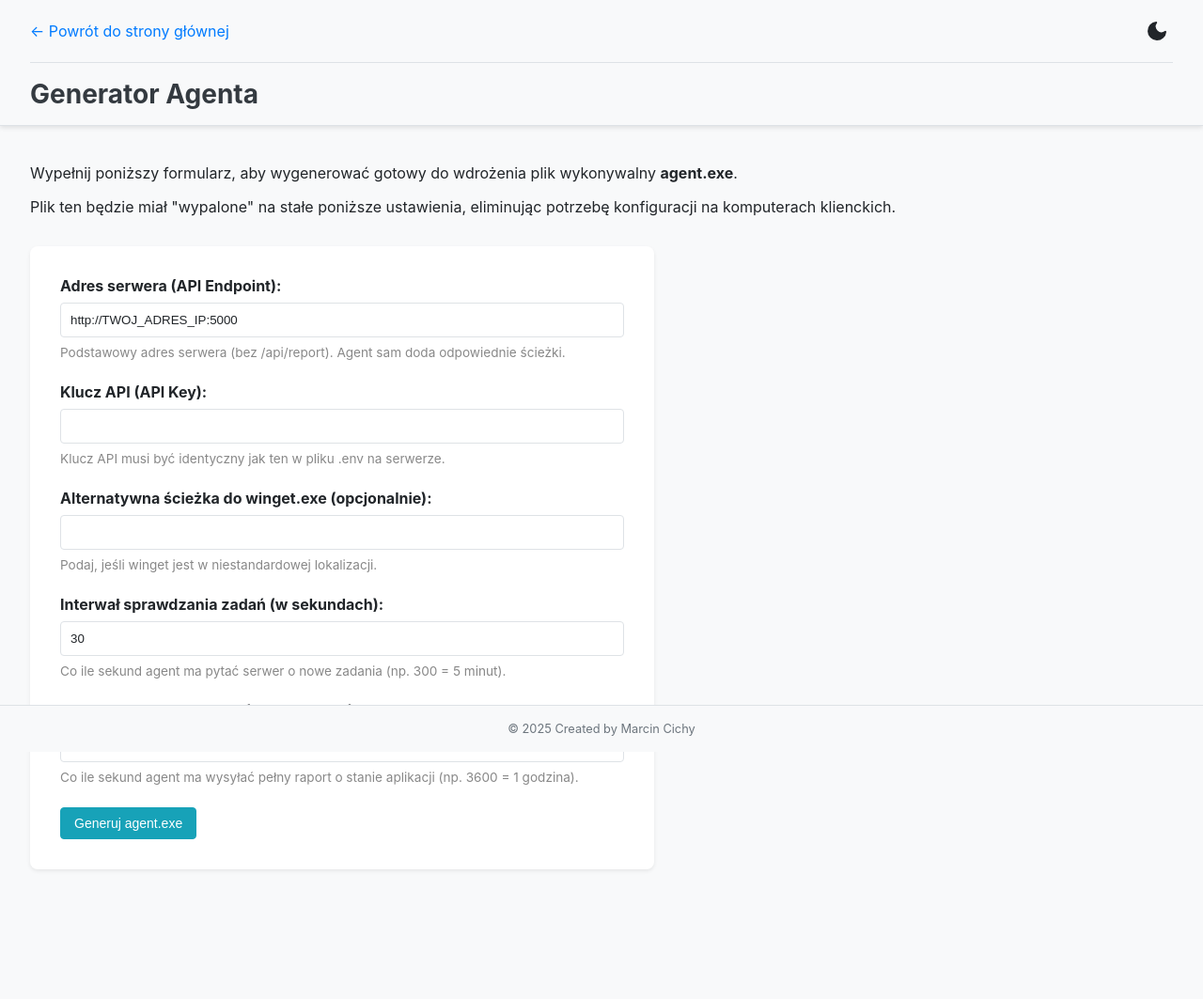
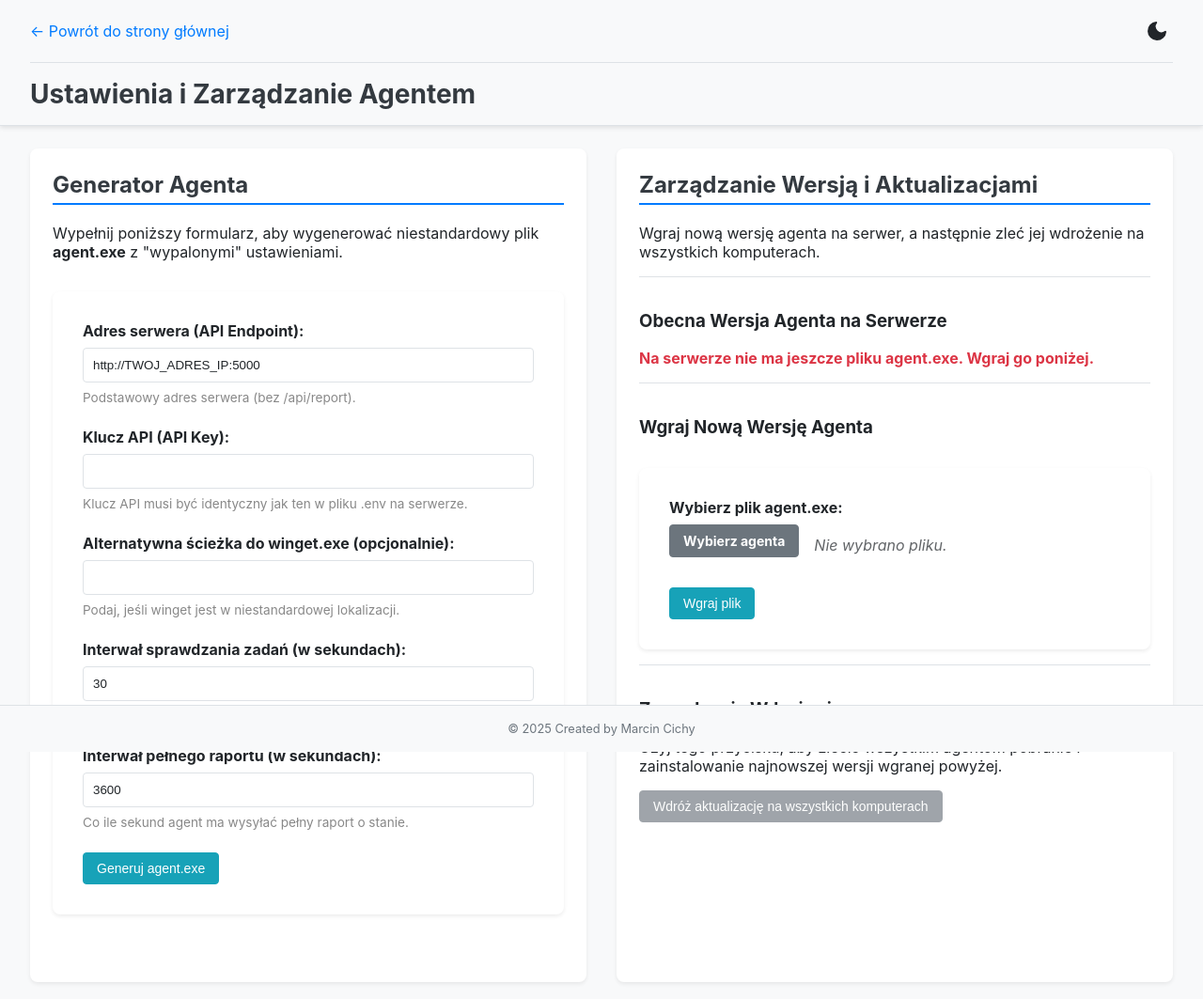
Before and after one commit to MarcinCichy/winget_agent_new, a Flask app: template winget_dashboard/templates/settings.html in a window 1280 px wide. Shown: the whole page at 94% size. Before the commit the page ends 926 px from the top, so only its background shows below. Run offline with Flask 3, Linux system fonts and the light colour scheme; the template is opened without the code that fills it, so the values that code supplies are empty.

Commit message:
feat(agent): Implement automatic agent self-update mechanism
Introduced a complete, two-part automatic update system for the agent, allowing new versions to be deployed remotely directly from the web panel. This is a key feature that eliminates the need for manual reinstallation on client machines.

Architecture and Key Components:
- **Updater Model:** The system is based on the robust "updater" pattern, where the main agent (`agent.exe`) launches a separate, lightweight executable (`updater.exe`) to perform the file replacement and service restart process.
- **New `self_update` Task:** The agent can now handle a `self_update` task, which triggers the download of the new version from the server.
- **New Server API:** Added API endpoints to host the `agent.exe` file (`/api/agent/download/latest`) and to trigger a mass update deployment for all computers (`/api/agent/deploy_update`).
- **Update Management Panel:** The Settings page has been redesigned to include a dedicated panel for uploading a new agent version to the server and initiating the deployment process.
- **Fixes & UI Enhancements:** As part of this implementation, a `TypeError` in payload parsing was fixed, and the UX of the Settings page was significantly improved (two-column layout, custom file input buttons, and user feedback).

```diff
--- a/winget_dashboard/static/app.js
+++ b/winget_dashboard/static/app.js
@@ -1,6 +1,5 @@
 document.addEventListener('DOMContentLoaded', () => {
 
-    // --- FUNKCJA DO ZARZĄDZANIA UKŁADEM ---
     const adjustLayout = () => {
         const header = document.querySelector('.header-container');
         const footer = document.querySelector('.main-footer');
@@ -16,12 +15,10 @@ document.addEventListener('DOMContentLoaded', () => {
         }
     };
 
-    // Uruchom funkcję po załadowaniu strony i przy każdej zmianie rozmiaru okna
     adjustLayout();
     window.addEventListener('resize', adjustLayout);
 
 
-    // --- FUNKCJE POMOCNICZE ---
     function forceReload() {
         const url = new URL(window.location);
         url.searchParams.set('t', new Date().getTime());
@@ -30,7 +27,7 @@ document.addEventListener('DOMContentLoaded', () => {
 
     const pollTaskStatus = (taskId, onUpdate, onComplete, onError) => {
         let attempts = 0;
-        const maxAttempts = 36; // 3 minuty max (36 * 5s)
+        const maxAttempts = 36;
         const interval = setInterval(() => {
             attempts++;
             if (attempts > maxAttempts) {
@@ -58,10 +55,8 @@ document.addEventListener('DOMContentLoaded', () => {
                     console.error("Błąd odpytywania o status zadania:", err);
                     if (onError) onError(err);
                 });
-        }, 5000); // Pytaj co 5 sekund
+        }, 5000);
     };
-
-    // --- LOGIKA ELEMENTÓW ---
 
     const toggleButton = document.getElementById('theme-toggle');
     const htmlEl = document.documentElement;
@@ -72,7 +67,6 @@ document.addEventListener('DOMContentLoaded', () => {
         });
     }
 
-    // --- NOWA, ZUNIFIKOWANA LOGIKA DLA PRZYCISKÓW AKCJI Z MENU ---
     function handleActionButtonClick(e) {
         e.preventDefault();
         const target = e.target.closest('[data-action]');
@@ -123,7 +117,6 @@ document.addEventListener('DOMContentLoaded', () => {
 
         toggleBtn.addEventListener('click', (e) => {
             e.stopPropagation();
-            // Zamknij inne otwarte menu
             document.querySelectorAll('.dropdown-menu.show').forEach(otherMenu => {
                 if (otherMenu !== menu) {
                     otherMenu.classList.remove('show');
@@ -139,7 +132,6 @@ document.addEventListener('DOMContentLoaded', () => {
         });
     });
 
-    // Zamknij menu, jeśli kliknięto gdziekolwiek indziej
     window.addEventListener('click', (e) => {
         if (!e.target.closest('.action-group')) {
             document.querySelectorAll('.dropdown-menu.show').forEach(menu => {
@@ -148,7 +140,6 @@ document.addEventListener('DOMContentLoaded', () => {
         }
     });
 
-    // --- LOGIKA MODALA ---
     const modal = document.getElementById('error-modal');
     if (modal) {
         const closeBtn = modal.querySelector('.close-btn');
@@ -177,8 +168,6 @@ document.addEventListener('DOMContentLoaded', () => {
             }
         };
     }
-
-    // --- POZOSTAŁE EVENT LISTENERY ---
 
     document.querySelectorAll('.refresh-btn').forEach(button => {
         button.addEventListener('click', function() {
@@ -278,28 +267,111 @@ document.addEventListener('DOMContentLoaded', () => {
         });
     }
 
-    const refreshAllBtn = document.getElementById('refresh-all-btn');
-    if (refreshAllBtn) {
-        refreshAllBtn.addEventListener('click', function() {
-            if (!confirm('Czy na pewno chcesz zlecić odświeżenie dla WSZYSTKICH komputerów?')) return;
-            this.textContent = 'Wysyłanie...';
+    // --- NOWY KOD DO OBSŁUGI STRONY USTAWIEŃ ---
+
+    // 1. Informacja zwrotna po wygenerowaniu agenta
+    const generateAgentForm = document.getElementById('generate-agent-form');
+    if (generateAgentForm) {
+        generateAgentForm.addEventListener('submit', function(e) {
+            e.preventDefault();
+            const button = document.getElementById('generate-agent-btn');
+            const originalText = button.textContent;
+            button.textContent = 'Generowanie...';
+            button.disabled = true;
+
+            const formData = new FormData(this);
+
+            fetch(this.action, {
+                method: 'POST',
+                body: formData
+            })
+            .then(response => {
+                if (!response.ok) {
+                    throw new Error('Błąd serwera podczas generowania pliku.');
+                }
+                // Pobierz nazwę pliku z nagłówka, jeśli jest dostępna
+                const disposition = response.headers.get('Content-Disposition');
+                let filename = 'agent.exe';
+                if (disposition && disposition.indexOf('attachment') !== -1) {
+                    const filenameRegex = /filename[^;=\n]*=((['"]).*?\2|[^;\n]*)/;
+                    const matches = filenameRegex.exec(disposition);
+                    if (matches != null && matches[1]) {
+                        filename = matches[1].replace(/['"]/g, '');
+                    }
+                }
+                return response.blob().then(blob => ({ blob, filename }));
+            })
+            .then(({ blob, filename }) => {
+                // Utwórz link i zasymuluj kliknięcie, aby pobrać plik
+                const url = window.URL.createObjectURL(blob);
+                const a = document.createElement('a');
+                a.style.display = 'none';
+                a.href = url;
+                a.download = filename;
+                document.body.appendChild(a);
+                a.click();
+                window.URL.revokeObjectURL(url);
+                a.remove();
+
+                // Informacja zwrotna dla użytkownika
+                alert('Plik agent.exe został pomyślnie wygenerowany i pobrany!');
+            })
+            .catch(error => {
+                console.error('Błąd generowania agenta:', error);
+                alert('Wystąpił błąd podczas generowania agenta. Sprawdź konsolę serwera.');
+            })
+            .finally(() => {
+                button.textContent = originalText;
+                button.disabled = false;
+            });
+        });
+    }
+
+    // 2. Obsługa niestandardowego przycisku do wgrywania plików
+    const agentFileInput = document.getElementById('agent_file_input');
+    const fileChosenLabel = document.getElementById('file-chosen-label');
+    if (agentFileInput && fileChosenLabel) {
+        agentFileInput.addEventListener('change', function() {
+            if (this.files.length > 0) {
+                fileChosenLabel.textContent = this.files[0].name;
+                fileChosenLabel.style.opacity = '1';
+                fileChosenLabel.style.fontStyle = 'normal';
+            } else {
+                fileChosenLabel.textContent = 'Nie wybrano pliku.';
+                fileChosenLabel.style.opacity = '0.7';
+                fileChosenLabel.style.fontStyle = 'italic';
+            }
+        });
+    }
+
+    // 3. Obsługa przycisku "Wdróż aktualizację" (przeniesione z poprzedniej odpowiedzi)
+    const deployBtn = document.getElementById('deploy-all-btn');
+    if (deployBtn) {
+        deployBtn.addEventListener('click', function() {
+            if (!confirm('Czy na pewno chcesz zlecić aktualizację agenta na WSZYSTKICH komputerach? Ta akcja jest nieodwracalna.')) {
+                return;
+            }
+
+            const originalText = this.textContent;
+            this.textContent = 'Wdrażanie...';
             this.disabled = true;
-            fetch('/api/computers/refresh_all', { method: 'POST' })
-                .then(response => response.json())
+
+            fetch('/api/agent/deploy_update', { method: 'POST' })
+                .then(response => {
+                    if (!response.ok) {
+                        return response.json().then(err => { throw new Error(err.message || 'Błąd serwera') });
+                    }
+                    return response.json();
+                })
                 .then(data => {
-                    if (data.status === 'success') {
-                        alert(`${data.message}\nStrona przeładuje się automatycznie za kilka minut, aby dać agentom czas na odpowiedź.`);
-                        setTimeout(forceReload, 180000); // 3 minuty
-                    } else {
-                        alert('Wystąpił błąd podczas zlecania zadań.');
-                        this.textContent = "Odśwież wszystkie";
-                        this.disabled = false;
-                    }
+                    alert(data.message);
                 })
                 .catch(error => {
-                    console.error("Błąd sieci:", error);
-                    alert('Błąd sieci. Sprawdź konsolę.');
-                    this.textContent = "Odśwież wszystkie";
+                    console.error("Błąd wdrażania aktualizacji:", error);
+                    alert(`Wystąpił błąd: ${error.message}`);
+                })
+                .finally(() => {
+                    this.textContent = 'Wdróż aktualizację na wszystkich komputerach';
                     this.disabled = false;
                 });
         });
--- a/winget_dashboard/static/style.css
+++ b/winget_dashboard/static/style.css
@@ -287,3 +287,54 @@ html.dark-mode #theme-toggle .moon-icon { display: none; }
     font-family: Consolas, "Courier New", monospace;
     font-size: 0.9em;
 }
+
+/* Nowe style dla układu strony ustawień */
+.settings-grid {
+  display: grid;
+  grid-template-columns: 1fr 1fr;
+  gap: 2rem;
+  align-items: start;
+}
+
+.settings-panel {
+  background-color: var(--kolor-tabeli-tlo);
+  padding: 1.5rem;
+  border-radius: 8px;
+  box-shadow: 0 2px 4px var(--kolor-cienia);
+  height: 100%;
+}
+
+.settings-panel h2 {
+    margin-top: 0;
+}
+
+.update-section {
+    border-top: 1px solid var(--kolor-tabeli-ramka);
+    padding-top: 1rem;
+    margin-top: 1rem;
+}
+
+.update-section:first-child {
+    border-top: none;
+    margin-top: 0;
+    padding-top: 0;
+}
+
+/* Style dla ukrytego przycisku wyboru pliku */
+.file-upload-input {
+    display: none;
+}
+
+/* Kontener dla niestandardowego przycisku i nazwy pliku */
+.file-upload-container {
+    display: flex;
+    align-items: center;
+    gap: 1rem;
+}
+
+/* Nazwa wybranego pliku */
+.file-upload-label {
+    font-style: italic;
+    color: var(--kolor-tekstu);
+    opacity: 0.7;
+}
--- a/winget_dashboard/templates/settings.html
+++ b/winget_dashboard/templates/settings.html
@@ -1,32 +1,34 @@
 {% extends "base.html" %}
 
-{% block title %}Ustawienia i Generator Agenta{% endblock %}
+{% block title %}Ustawienia i Zarządzanie Agentem{% endblock %}
 
 {% block header_main_left %}
     <a href="{{ url_for('views.index') }}" class="back-link">&larr; Powrót do strony głównej</a>
 {% endblock %}
 
 {% block sub_header %}
-    <h1>Generator Agenta</h1>
+    <h1>Ustawienia i Zarządzanie Agentem</h1>
 {% endblock %}
 
 {% block content %}
-    <p>Wypełnij poniższy formularz, aby wygenerować gotowy do wdrożenia plik wykonywalny <strong>agent.exe</strong>.</p>
-    <p>Plik ten będzie miał "wypalone" na stałe poniższe ustawienia, eliminując potrzebę konfiguracji na komputerach klienckich.</p>
-
     {% with messages = get_flashed_messages(with_categories=true) %}
         {% if messages %}
             {% for category, message in messages %}
-            <div class="notification-bar" style="background-color: #dc3545; color: white; padding: 1rem; margin-bottom: 1rem; border-radius: 5px;">{{ message }}</div>
+            <div class="notification-bar" style="background-color: {{ '#28a745' if category == 'success' else '#dc3545' }}; color: white; padding: 1rem; margin-bottom: 1rem; border-radius: 5px;">{{ message }}</div>
             {% endfor %}
         {% endif %}
     {% endwith %}
 
-    <form action="{{ url_for('views.generate_exe') }}" method="POST" class="settings-form">
+    <div class="settings-grid">
+        <div class="settings-panel">
+            <h2>Generator Agenta</h2>
+            <p>Wypełnij poniższy formularz, aby wygenerować niestandardowy plik <strong>agent.exe</strong> z "wypalonymi" ustawieniami.</p>
+
+            <form id="generate-agent-form" action="{{ url_for('views.generate_exe') }}" method="POST" class="settings-form">
                 <div class="form-group">
                     <label for="api_endpoint_1">Adres serwera (API Endpoint):</label>
                     <input type="text" id="api_endpoint_1" name="api_endpoint_1" value="http://TWOJ_ADRES_IP:5000" required>
-            <small>Podstawowy adres serwera (bez /api/report). Agent sam doda odpowiednie ścieżki.</small>
+                    <small>Podstawowy adres serwera (bez /api/report).</small>
                 </div>
                 <div class="form-group">
                     <label for="api_key">Klucz API (API Key):</label>
@@ -41,13 +43,56 @@
                 <div class="form-group">
                     <label for="loop_interval">Interwał sprawdzania zadań (w sekundach):</label>
                     <input type="number" id="loop_interval" name="loop_interval" value="30" required>
-            <small>Co ile sekund agent ma pytać serwer o nowe zadania (np. 300 = 5 minut).</small>
+                    <small>Co ile sekund agent ma pytać serwer o nowe zadania.</small>
                 </div>
                  <div class="form-group">
                     <label for="report_interval">Interwał pełnego raportu (w sekundach):</label>
                     <input type="number" id="report_interval" name="report_interval" value="3600" required>
-            <small>Co ile sekund agent ma wysyłać pełny raport o stanie aplikacji (np. 3600 = 1 godzina).</small>
+                    <small>Co ile sekund agent ma wysyłać pełny raport o stanie.</small>
                 </div>
-        <button type="submit" class="action-btn btn-report">Generuj agent.exe</button>
+                <button id="generate-agent-btn" type="submit" class="action-btn btn-report">Generuj agent.exe</button>
             </form>
+        </div>
+
+        <div class="settings-panel">
+            <h2>Zarządzanie Wersją i Aktualizacjami</h2>
+            <p>Wgraj nową wersję agenta na serwer, a następnie zleć jej wdrożenie na wszystkich komputerach.</p>
+
+            <div class="update-section">
+                <h3>Obecna Wersja Agenta na Serwerze</h3>
+                {% if agent_info %}
+                    <p>
+                        <strong>Plik:</strong> {{ agent_info.name }}<br>
+                        <strong>Rozmiar:</strong> {{ agent_info.size_kb }} KB<br>
+                        <strong>Data modyfikacji:</strong> {{ agent_info.modified_date }}
+                    </p>
+                {% else %}
+                    <p class="status-fail">Na serwerze nie ma jeszcze pliku agent.exe. Wgraj go poniżej.</p>
+                {% endif %}
+            </div>
+
+            <div class="update-section">
+                <h3>Wgraj Nową Wersję Agenta</h3>
+                <form action="{{ url_for('views.settings') }}" method="POST" enctype="multipart/form-data" class="settings-form">
+                    <div class="form-group">
+                        <label>Wybierz plik agent.exe:</label>
+                        <div class="file-upload-container">
+                            <label for="agent_file_input" class="action-btn btn-secondary">Wybierz agenta</label>
+                            <input type="file" id="agent_file_input" name="agent_file" accept=".exe" required class="file-upload-input">
+                            <span id="file-chosen-label" class="file-upload-label">Nie wybrano pliku.</span>
+                        </div>
+                    </div>
+                    <button type="submit" class="action-btn btn-report">Wgraj plik</button>
+                </form>
+            </div>
+
+            <div class="update-section">
+                <h3>Zarządzanie Wdrożeniem</h3>
+                <p>Użyj tego przycisku, aby zlecić wszystkim agentom pobranie i zainstalowanie najnowszej wersji wgranej powyżej.</p>
+                <button id="deploy-all-btn" class="action-btn btn-secondary" {% if not agent_info %}disabled{% endif %}>
+                    Wdróż aktualizację na wszystkich komputerach
+                </button>
+            </div>
+        </div>
+    </div>
 {% endblock %}
```
Also changed, not shown: agent_template.py.txt (+81 -88 lines), updater.py (added, +62 -0 lines), winget_dashboard/api.py (+56 -7 lines), winget_dashboard/views.py (+38 -8 lines), 3 other files. Lines whose indentation alone changed are shown as unchanged.
